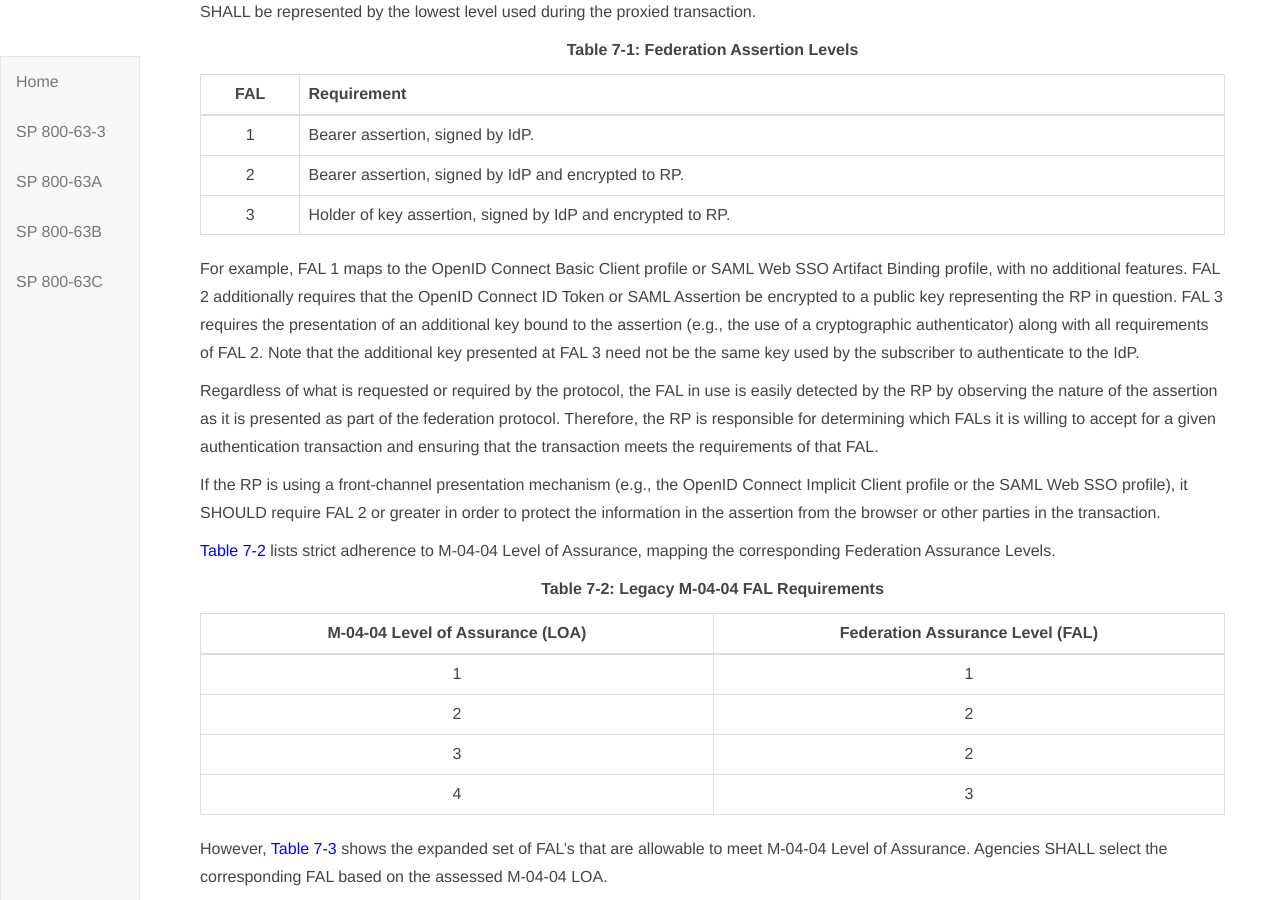
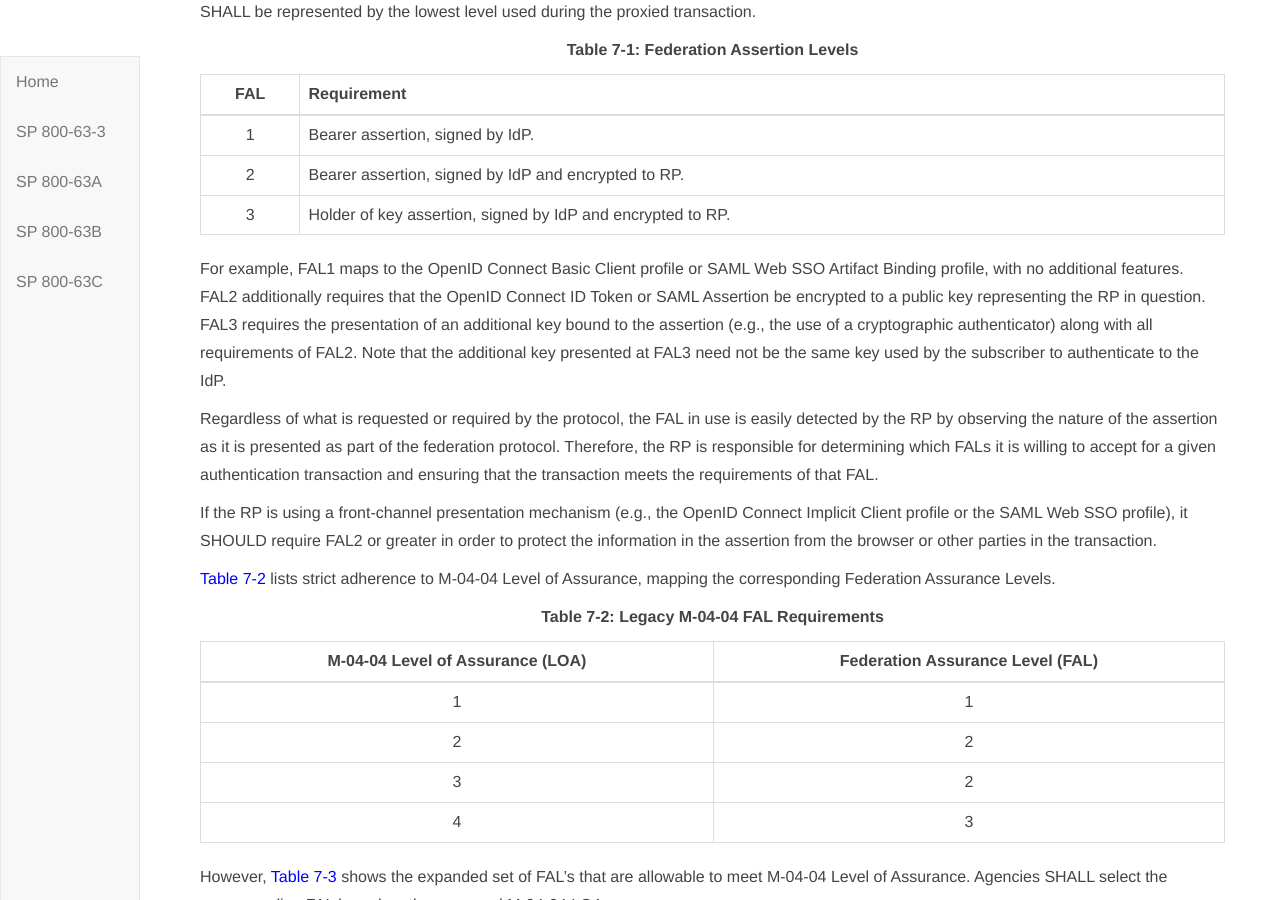
Before and after one commit to usnistgov/800-63-3, a Jekyll site: the page built from sp800-63c/sec7_fal.md, in a window 1280 px wide and 900 px high, scrolled down 365 px. Built offline with Jekyll 4.4.1, drawn with Linux system fonts in a browser that asks for light colours; our own code applies the rules of GitHub Pages for plain Markdown files.

Commit message:
Update sec7_fal.md

```diff
--- a/sp800-63c/sec7_fal.md
+++ b/sp800-63c/sec7_fal.md
@@ -24,11 +24,11 @@ This table presents different requirements depending on whether the assertion is
 |2|Bearer assertion, signed by IdP and encrypted to RP.|
 |3|Holder of key assertion, signed by IdP and encrypted to RP.|
 
-For example, FAL 1 maps to the OpenID Connect Basic Client profile or SAML Web SSO Artifact Binding profile, with no additional features. FAL 2 additionally requires that the OpenID Connect ID Token or SAML Assertion be encrypted to a public key representing the RP in question. FAL 3 requires the presentation of an additional key bound to the assertion (e.g., the use of a cryptographic authenticator) along with all requirements of FAL 2. Note that the additional key presented at FAL 3 need not be the same key used by the subscriber to authenticate to the IdP.
+For example, FAL1 maps to the OpenID Connect Basic Client profile or SAML Web SSO Artifact Binding profile, with no additional features. FAL2 additionally requires that the OpenID Connect ID Token or SAML Assertion be encrypted to a public key representing the RP in question. FAL3 requires the presentation of an additional key bound to the assertion (e.g., the use of a cryptographic authenticator) along with all requirements of FAL2. Note that the additional key presented at FAL3 need not be the same key used by the subscriber to authenticate to the IdP.
 
 Regardless of what is requested or required by the protocol, the FAL in use is easily detected by the RP by observing the nature of the assertion as it is presented as part of the federation protocol. Therefore, the RP is responsible for determining which FALs it is willing to accept for a given authentication transaction and ensuring that the transaction meets the requirements of that FAL.
 
-If the RP is using a front-channel presentation mechanism (e.g., the OpenID Connect Implicit Client profile or the SAML Web SSO profile), it SHOULD require FAL 2 or greater in order to protect the information in the assertion from the browser or other parties in the transaction.
+If the RP is using a front-channel presentation mechanism (e.g., the OpenID Connect Implicit Client profile or the SAML Web SSO profile), it SHOULD require FAL2 or greater in order to protect the information in the assertion from the browser or other parties in the transaction.
 
 [Table 7-2](#63cSec7-Table2) lists strict adherence to M-04-04 Level of Assurance, mapping the corresponding Federation Assurance Levels.
 
```
